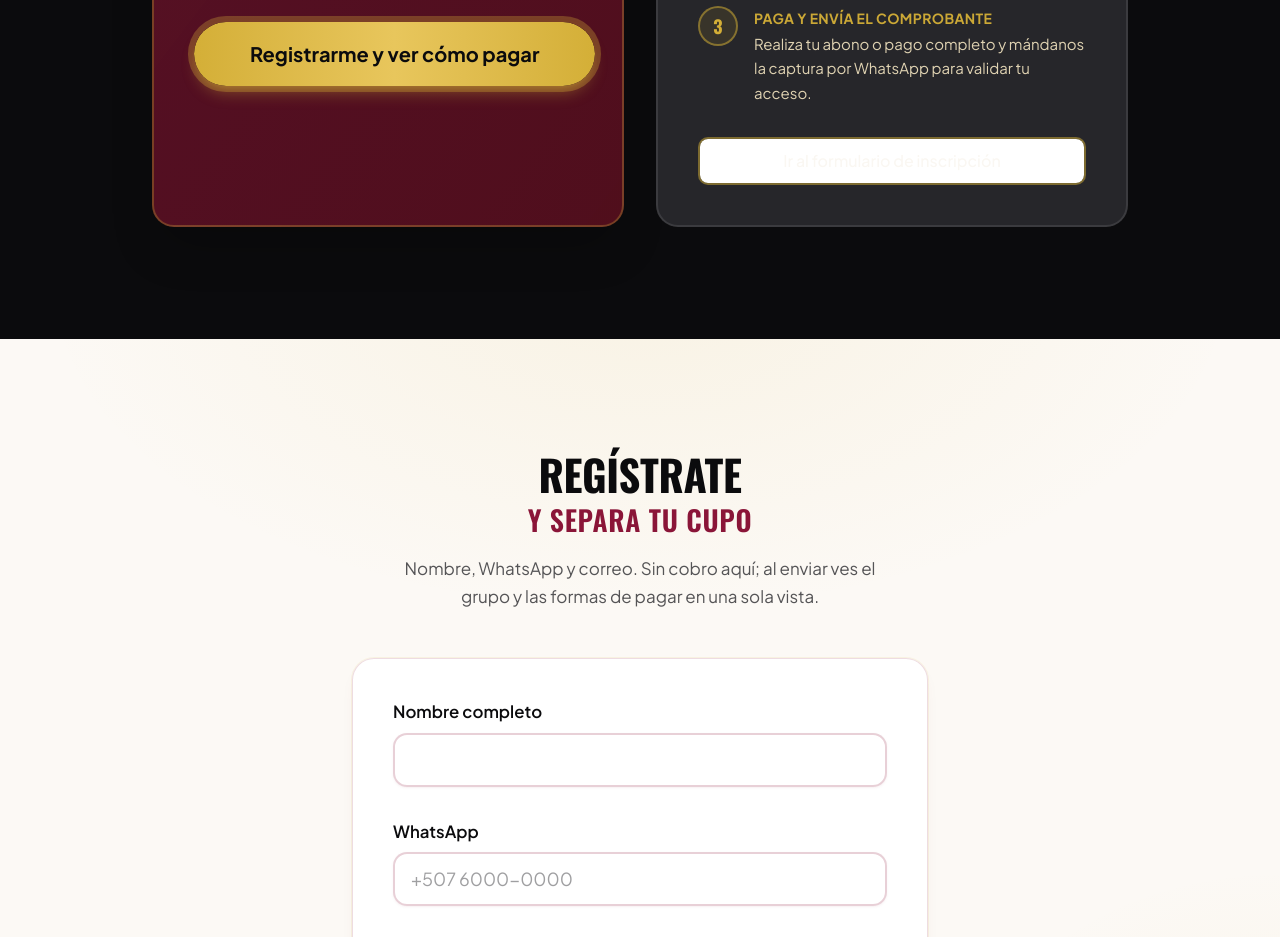
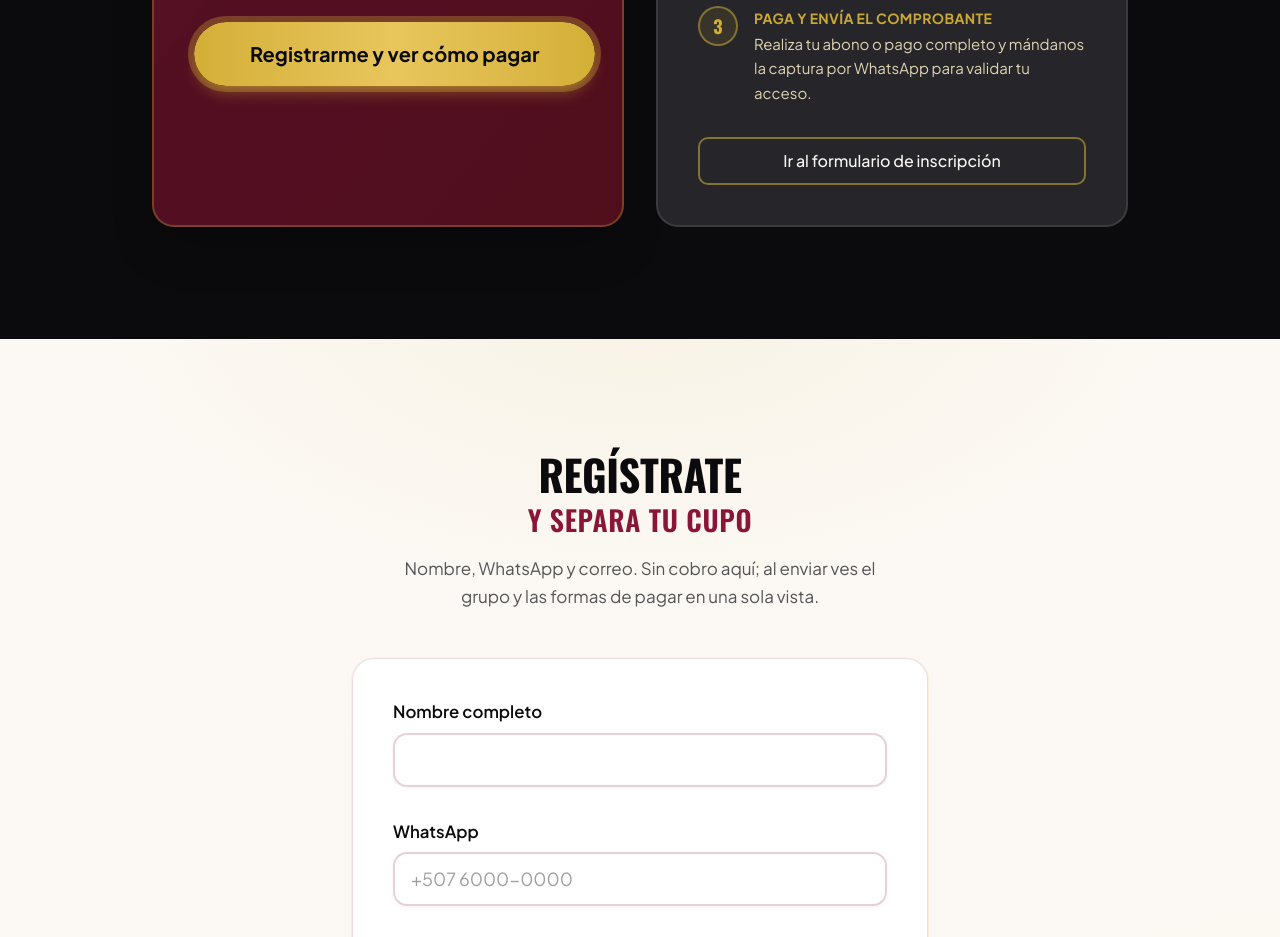
Before and after one commit to soynixonlopez/MasterClass, a Next.js app: page / in a window 1280 px wide. Shown: the part 8920-9857 px from the top of the page. Built offline with nearby package versions, Linux system fonts and the light colour scheme; no server answers.

Commit message:
4/5/26 first commit

```diff
--- a/src/components/landing/pricing-section.tsx
+++ b/src/components/landing/pricing-section.tsx
@@ -125,7 +125,11 @@ export function PricingSection() {
               href="#registro"
               className={cn(
                 buttonVariants({ variant: "outline", size: "lg" }),
-                "mt-6 w-full border-2 border-gold/50 text-warm hover:bg-gold/10 md:mt-8 md:h-12 md:text-base"
+                // outline trae `bg-background` (blanco en tema claro): aquí rompe el contraste sobre la tarjeta oscura
+                "mt-6 w-full border-2 border-gold/55 bg-transparent text-warm shadow-none",
+                "hover:border-gold/70 hover:bg-gold/15 hover:text-warm",
+                "focus-visible:border-gold focus-visible:ring-2 focus-visible:ring-gold/35",
+                "md:mt-8 md:h-12 md:min-h-12 md:text-base"
               )}
             >
               Ir al formulario de inscripción
```
